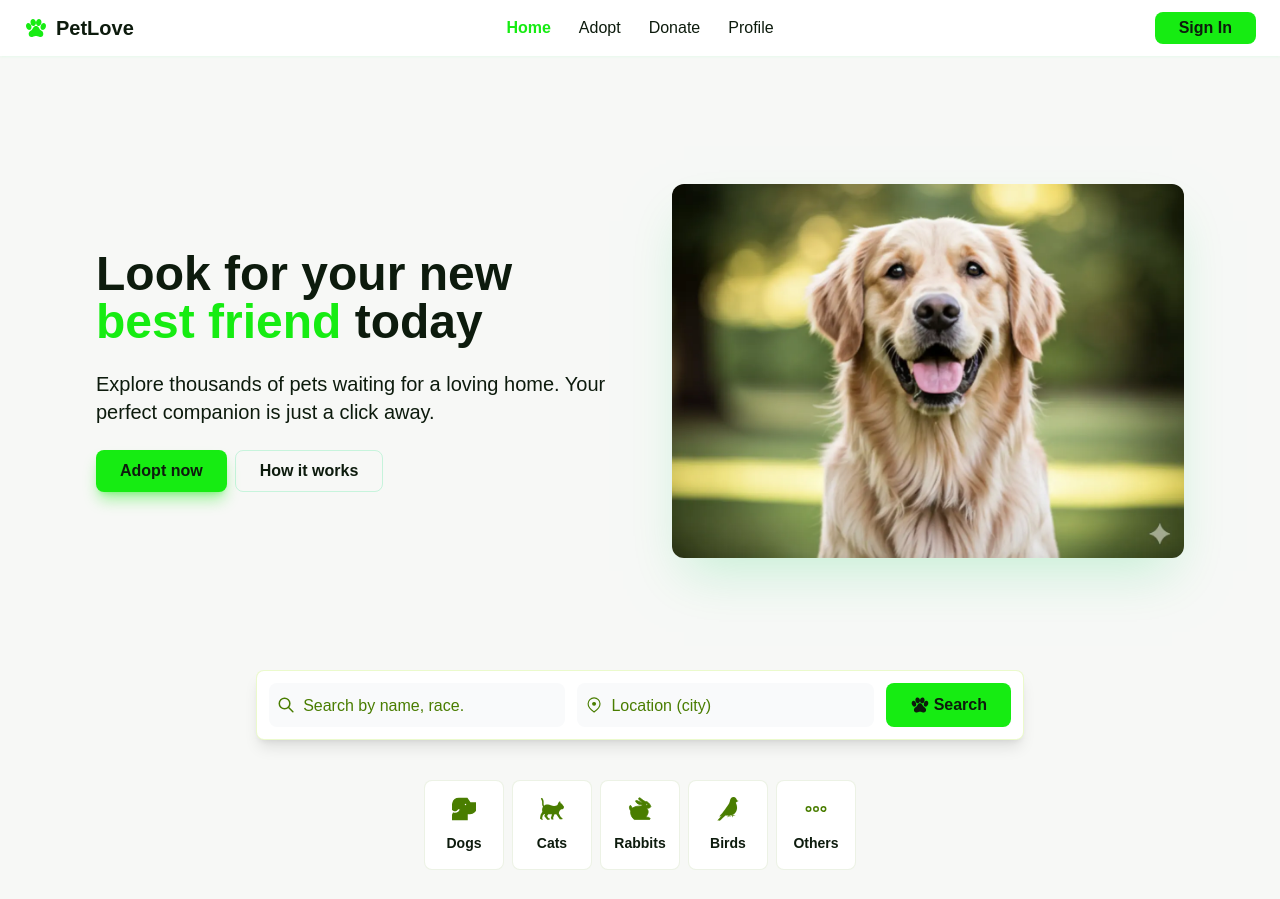
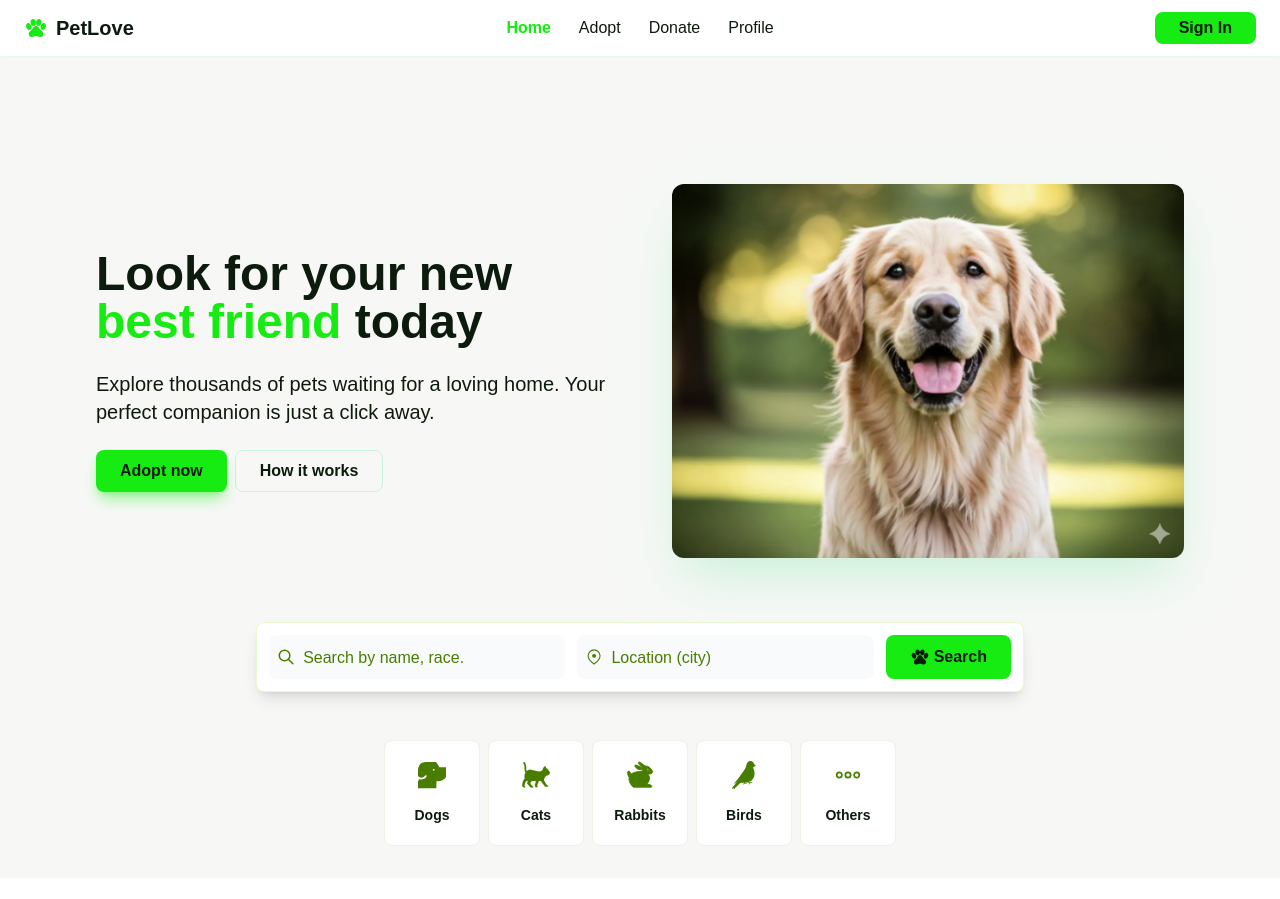
Before and after one commit to RomanMaydana/pet-love, a React (Vite) app: page / in a window 1280 px wide. Shown: the top 899 px of the page. Built offline with nearby package versions, Linux system fonts and the light colour scheme.

Commit message:
New settings

```diff
--- a/src/components/Home/HeroSection.tsx
+++ b/src/components/Home/HeroSection.tsx
@@ -2,7 +2,7 @@ import { AnchorButton } from '@/components/AnchorButton'
 
 export function HeroSection () {
   return (
-    <section className='my-8 lg:p-16 max-w-7xl mx-auto flex flex-col md:flex-row gap-8 lg:gap-16 justify-between items-center'>
+    <section className='mt-8 lg:p-16 max-w-7xl mx-auto flex flex-col md:flex-row gap-8 lg:gap-16 justify-between items-center'>
       <article className='flex-1 flex flex-col gap-6'>
         <h1 className='text-4xl lg:text-5xl font-bold text-pretty'>
             Look for your new <span className='text-green-pet'>best friend</span> today
--- a/src/components/Home/SearchFormSection.tsx
+++ b/src/components/Home/SearchFormSection.tsx
@@ -5,7 +5,7 @@ import { PetLeg } from '@/icons/PetLeg'
 import { SearchIcon } from '@/icons/SearchIcon'
 export const SearchFormSection = () => {
   return (
-    <form className=' max-w-3xl mx-auto flex gap-3 w-full bg-white p-3 rounded-lg border border-lime-400/20 shadow-lg mt-12'>
+    <form className=' max-w-3xl mx-auto flex gap-3 w-full bg-white p-3 rounded-lg border border-lime-400/20 shadow-lg '>
       <InputText placeholder='Search by name, race.' >
         <SearchIcon className='size-5 text-lime-700'/>
       </InputText>
--- a/src/components/Home/SpeciesLinks.tsx
+++ b/src/components/Home/SpeciesLinks.tsx
@@ -34,12 +34,12 @@ const species = [
 ]
 export const SpeciesLinks = () => {
   return (
-    <div className='flex mt-10 justify-center gap-2 items-stretch'>
+    <div className='flex mt-12 justify-center gap-2 items-stretch'>
       {species.map((item) => {
         return (
 
-          <NavLink to={`/adopt?species=${item.label}`} key={item.label} aria-label={item.label} className="text-normal rounded-lg hover:scale-110 hover:bg-green-pet/10 transition-all flex flex-col items-center gap-3 p-4 border border-lime-700/10 bg-white w-20">
-            <item.icon className='size-6 text-lime-700'/>
+          <NavLink to={`/adopt?species=${item.label}`} key={item.label} aria-label={item.label} className="text-normal rounded-lg hover:scale-110 hover:bg-green-pet/10 transition-all flex flex-col items-center gap-4 p-5 border border-lime-700/10 bg-white w-24">
+            <item.icon className='size-7 text-lime-700'/>
             <p className='font-semibold text-sm'>{item.title}</p>
           </NavLink>
 
```
